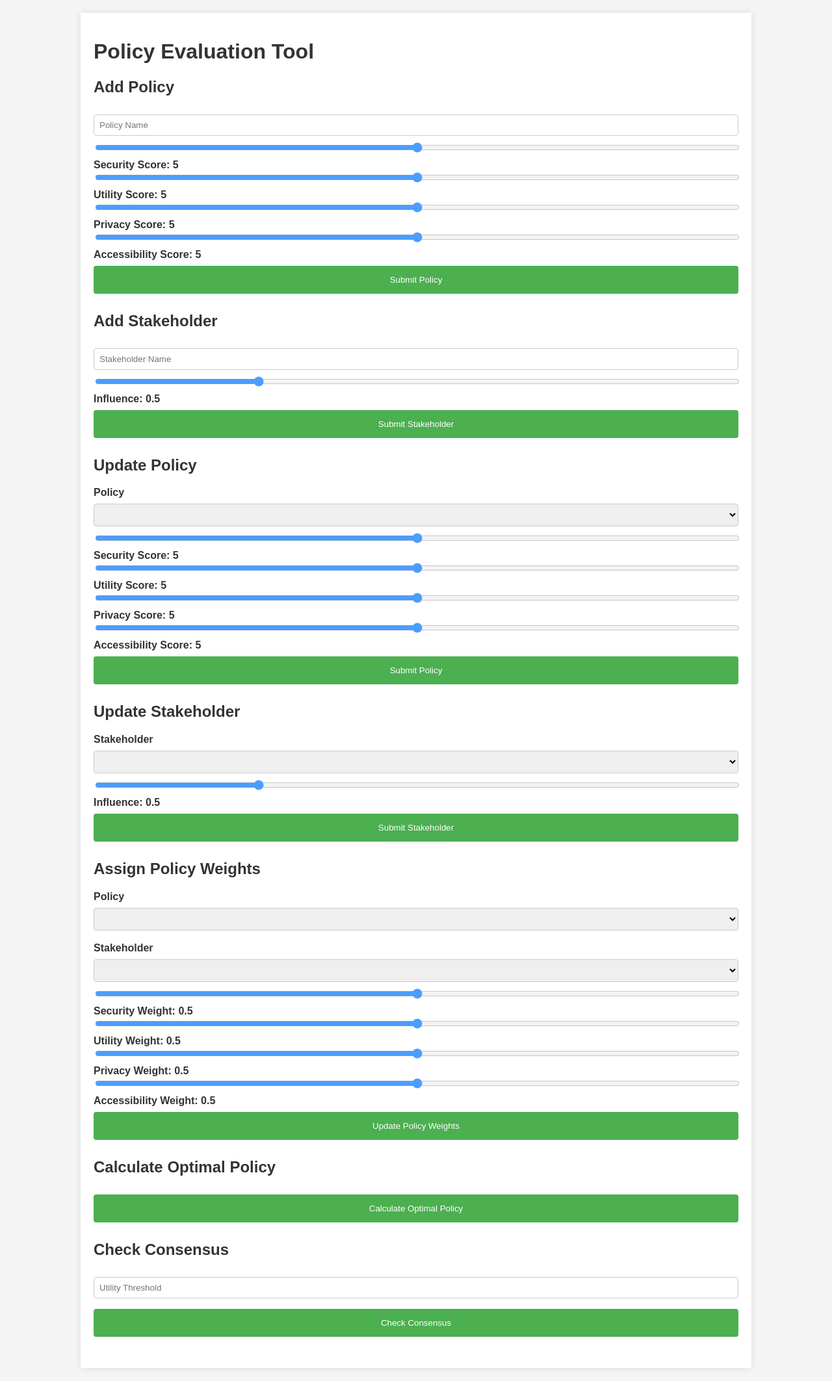
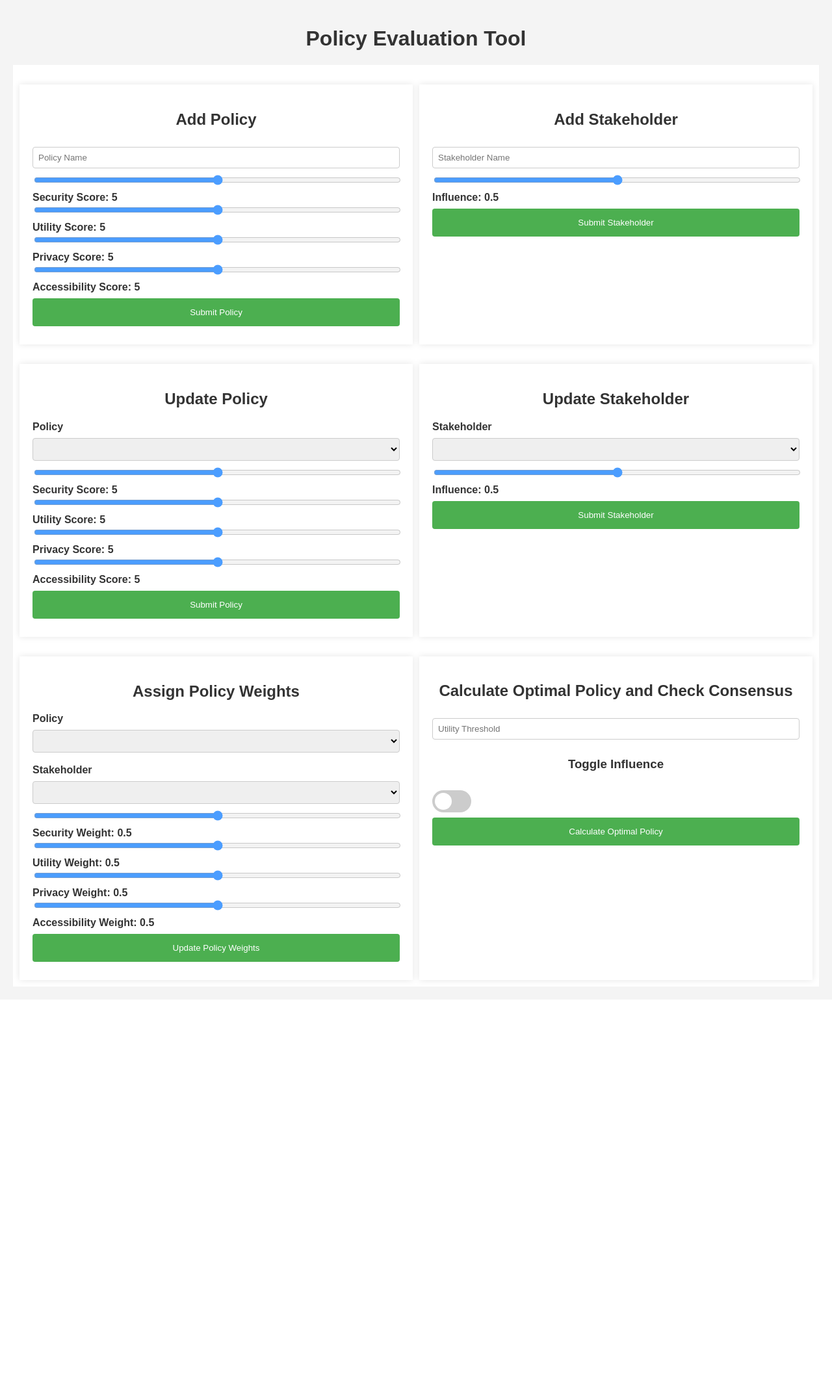
Before and after one commit to adityasissodiya/AccessControlPolicyNegotiationAlgorithm, a Flask app: template app/templates/index.html in a window 1280 px wide. Shown: the whole page at 65% size. After the commit the page ends 1480 px from the top, so only its background shows below. Run offline with Flask 3, Linux system fonts and the light colour scheme; the template is opened without the code that fills it, so the values that code supplies are empty.

Commit message:
adding influence toggle and utility threshold feature

```diff
--- a/app/routes.py
+++ b/app/routes.py
@@ -21,6 +21,26 @@ def get_policy_by_name(name):
         })
     else:
         return 'Policy not found', 404
+
+@app.route('/update/policy', methods=['POST'])
+def update_policy():
+    data = request.get_json()
+    if not data or 'policy_name' not in data or 'details' not in data:
+        return jsonify({'error': 'Missing policy name or details'}), 400
+
+    policy_name = data['policy_name']
+    policy = Policy.query.filter_by(name=policy_name).first()
+    if not policy:
+        return jsonify({'error': 'Policy not found'}), 404
+
+    try:
+        # Assuming 'details' is a dictionary with updated scores
+        policy.details = data['details']
+        db.session.commit()
+        return jsonify({'message': 'Policy updated successfully'}), 200
+    except Exception as e:
+        db.session.rollback()
+        return jsonify({'error': str(e)}), 500
 
 @app.route('/get/stakeholders', methods=['GET'])
 def get_stakeholders():
@@ -71,5 +91,126 @@ def add_weight():
     db.session.commit()
     return jsonify({'message': 'Weight added successfully'}), 201
 
+@app.route('/get/weight/<stakeholder_name>/<policy_name>', methods=['GET'])
+def get_weight(stakeholder_name, policy_name):
+    stakeholder = Stakeholder.query.filter_by(name=stakeholder_name).first()
+    if not stakeholder:
+        return jsonify({'error': 'Stakeholder not found'}), 404
+
+    policy = Policy.query.filter_by(name=policy_name).first()
+    if not policy:
+        return jsonify({'error': 'Policy not found'}), 404
+
+    weight_entry = Weight.query.filter_by(stakeholder_id=stakeholder.stakeholder_id, policy_id=policy.policy_id).first()
+    if weight_entry:
+        return jsonify({
+            'stakeholder': stakeholder_name,
+            'policy': policy_name,
+            'weights': weight_entry.weights  # Returning the JSONB data directly
+        })
+    else:
+        return jsonify({'error': 'No weights assigned by this stakeholder to this policy'}), 404
+
+@app.route('/update/weights', methods=['POST'])
+def update_weights():
+    if not request.json or 'policy_name' not in request.json or 'stakeholder_name' not in request.json or 'weights' not in request.json:
+        abort(400, description="Missing policy_name, stakeholder_name, or weights in request")
+
+    policy_name = request.json['policy_name']
+    stakeholder_name = request.json['stakeholder_name']
+    weights = request.json['weights']
+
+    # Fetch the policy and stakeholder by name
+    policy = Policy.query.filter_by(name=policy_name).first()
+    if not policy:
+        return jsonify({'error': f"Policy named '{policy_name}' not found"}), 404
+
+    stakeholder = Stakeholder.query.filter_by(name=stakeholder_name).first()
+    if not stakeholder:
+        return jsonify({'error': f"Stakeholder named '{stakeholder_name}' not found"}), 404
+
+    # Check if there is already an entry in the Weight table
+    weight_entry = Weight.query.filter_by(stakeholder_id=stakeholder.stakeholder_id, policy_id=policy.policy_id).first()
+    if weight_entry:
+        weight_entry.weights = weights
+        action = 'Updated'
+    else:
+        weight_entry = Weight(stakeholder_id=stakeholder.stakeholder_id, policy_id=policy.policy_id, weights=weights)
+        db.session.add(weight_entry)
+        action = 'Created'
+
+    db.session.commit()
+    return jsonify({'message': f'Weights {action} successfully'}), 201 if action == 'Created' else 200
+
+def fetch_all_policies_with_weights():
+    # Fetch all policies
+    policies = Policy.query.all()
+    policy_list = []
+    for policy in policies:
+        # Fetch weights related to the current policy
+        weights = Weight.query.filter_by(policy_id=policy.policy_id).all()
+        # Convert weights to a list of dictionaries showing stakeholder and weight
+        weights_list = [{'stakeholder_id': weight.stakeholder_id, 'weights': weight.weights} for weight in weights]
+        # Append policy details and associated weights
+        policy_list.append({
+            'policy_id': policy.policy_id,
+            'name': policy.name,
+            'details': policy.details,
+            'weights': weights_list
+        })
+    return policy_list
+
+
+def fetch_all_stakeholders_with_weights():
+    stakeholders = Stakeholder.query.all()
+    stakeholder_list = []
+    for stakeholder in stakeholders:
+        # Fetch weights related to the current stakeholder
+        weights_entries = Weight.query.filter_by(stakeholder_id=stakeholder.stakeholder_id).all()
+        # Prepare a list of all weight dictionaries for the current stakeholder
+        weights_list = [weight.weights for weight in weights_entries]  # Directly use the JSONB data
+        stakeholder_list.append({
+            'stakeholder_id': stakeholder.stakeholder_id,
+            'name': stakeholder.name,
+            'influence': stakeholder.influence,
+            'weights': weights_list  # This is now a list of dictionaries
+        })
+    return stakeholder_list
+
+@app.route('/calculate/optimal_policy', methods=['POST'])
+def calculate_optimal_policy():
+    data = request.get_json()
+    utility_threshold = float(data.get('utilityThreshold', 0.75))  # Default to 0.75 if not provided
+    alpha_enabled = data.get('alphaEnabled', True)  # Default to True if not provided
+
+    policies = fetch_all_policies_with_weights()
+    stakeholders = fetch_all_stakeholders_with_weights()
+
+    if not policies or not stakeholders:
+        return jsonify({'error': 'Missing policies or stakeholders'}), 400
+
+    alpha = {stakeholder['name']: stakeholder['influence'] for stakeholder in stakeholders} if alpha_enabled else None
+
+    # Calculate aggregate utilities
+    aggregate_utilities = calculate_aggregate_utility(policies, stakeholders, alpha)
+
+    # Find the optimal policy
+    optimal_policy_name, optimal_policy_score = find_optimal_policy(aggregate_utilities)
+
+    # Find the full policy details from the list using the optimal policy name
+    optimal_policy = next((policy for policy in policies if policy['name'] == optimal_policy_name), None)
+    if not optimal_policy:
+        return jsonify({'error': 'Optimal policy not found'}), 404
+
+    # Check for consensus
+    consensus, stakeholders_utilities = check_for_consensus(optimal_policy, stakeholders, utility_threshold)
+
+    return jsonify({
+        'optimal_policy': optimal_policy_name,
+        'optimal_policy_score': optimal_policy_score,
+        'consensus': consensus,
+        'stakeholders_utilities': stakeholders_utilities
+    })
+
 if __name__ == '__main__':
     app.run(debug=True)
--- a/app/static/style.css
+++ b/app/static/style.css
@@ -6,7 +6,18 @@ body {
     margin: 0;
     padding: 20px;
 }
-
+.grid-container {
+    display: grid;
+    grid-template-columns: repeat(auto-fit,  minmax(500px, 1fr));
+    gap: 10px;
+    background-color: #ffffff;
+    padding: 10px;
+}
+.grid-container > div {
+    background: white;
+    padding: 20px;
+    box-shadow: 0 0 10px rgba(0,0,0,0.1);
+}
 .container {
     width: 80%;
     margin: 0 auto;
@@ -17,6 +28,7 @@ body {
 
 h1, h2, h3 {
     color: #333;
+    text-align: center;
 }
 
 input[type="text"], input[type="number"], select, textarea {
@@ -89,3 +101,85 @@ label {
     padding: 10px;
     margin-top: 10px;
 }
+
+.switch {
+    position: relative;
+    display: inline-block;
+    width: 60px;
+    height: 34px;
+  }
+
+  .switch input {
+    opacity: 0;
+    width: 0;
+    height: 0;
+  }
+
+  .slider {
+    position: absolute;
+    cursor: pointer;
+    top: 0;
+    left: 0;
+    right: 0;.grid-container {
+        display: grid;
+        grid-template-columns: auto auto;
+        gap: 10px;
+        background-color: #2196F3;
+        padding: 10px;
+      }
+    bottom: 0;
+    background-color: #ccc;
+    -webkit-transition: .4s;
+    transition: .4s;
+  }
+
+  .slider:before {
+    position: absolute;
+    content: "";
+    height: 26px;
+    width: 26px;
+    left: 4px;
+    bottom: 4px;
+    background-color: white;
+    -webkit-transition: .4s;
+    transition: .4s;
+  }
+
+  input:checked + .slider {
+    background-color: #2196F3;
+  }
+
+  input:focus + .slider {
+    box-shadow: 0 0 1px #2196F3;
+  }
+
+  input:checked + .slider:before {
+    -webkit-transform: translateX(26px);
+    -ms-transform: translateX(26px);
+    transform: translateX(26px);
+  }
+
+  /* Rounded sliders */
+  .slider.round {
+    border-radius: 34px;
+  }
+
+  .slider.round:before {
+    border-radius: 50%;
+  }
+
+  .float-container {
+    width: 80%;
+    margin: 0 auto;
+    float: left;
+    background: white;
+    padding: 20px;
+    box-shadow: 0 0 10px rgba(0,0,0,0.1);
+}
+
+.float-child {
+    width: 50%;
+    float: left;
+    padding: 20px;
+    border: 2px solid rgb(0, 255, 242);
+}
--- a/app/templates/index.html
+++ b/app/templates/index.html
@@ -7,9 +7,9 @@
 <link rel="stylesheet" type="text/css" href="../static/style.css">
 </head>
 <body>
-<div class="container">
     <h1>Policy Evaluation Tool</h1>
-
+<div class="grid-container">
+<div>
     <h2>Add Policy</h2>
     <form id="policyForm">
         <input type="text" id="policyName" placeholder="Policy Name" required>
@@ -23,16 +23,20 @@
         <label for="addAccessibility">Accessibility Score: <span id="addAccessibilityValue">5</span></label>
         <button type="button" onclick="addPolicy()">Submit Policy</button>
     </form>
+</div>
 
+<div>
     <h2>Add Stakeholder</h2>
-        <form id="stakeholderForm">
-        <input type="text" id="stakeholderName" placeholder="Stakeholder Name" required>
-        <input type="range" id="addStakeholderInfluence" min="0" max="2" step="0.1" value="0.5" oninput="updateInfluenceValue()">
-        <label for="addStakeholderInfluence">Influence: <span id="addStakeholderInfluenceValue">0.5</span></label>
-        <button type="button" onclick="addStakeholder()">Submit Stakeholder</button>
+    <form id="stakeholderForm">
+    <input type="text" id="stakeholderName" placeholder="Stakeholder Name" required>
+    <input type="range" id="addStakeholderInfluence" min="0" max="2" step="0.1" value="1" oninput="updateInfluenceValue()">
+    <label for="addStakeholderInfluence">Influence: <span id="addStakeholderInfluenceValue">0.5</span></label>
+    <button type="button" onclick="addStakeholder()">Submit Stakeholder</button>
     </form>
 
+</div>
 
+<div  >
     <h2>Update Policy</h2>
     <form id="policyForm">
         <label for="policySelect">Policy</label>
@@ -49,57 +53,61 @@
         <label for="accessibility">Accessibility Score: <span id="accessibilityValue">5</span></label>
         <button type="button" onclick="updatePolicy()">Submit Policy</button>
     </form>
+</div>
 
-
+<div>
     <h2>Update Stakeholder</h2>
     <form id="stakeholderForm">
         <label for="stakeholderSelect">Stakeholder</label>
         <select id="stakeholderSelect" onchange="updateStakeholderForm()">
         <!-- Options will be populated dynamically from the database -->
         </select>
-        <input type="range" id="stakeholderInfluence" min="0" max="2" step="0.1" value="0.5" oninput="document.getElementById('stakeholderInfluenceValue').innerText = this.value.toFixed(1)">
+        <input type="range" id="stakeholderInfluence" min="0" max="2" step="0.1" value="1" oninput="document.getElementById('stakeholderInfluenceValue').innerText = this.value.toFixed(1)">
         <label for="stakeholderInfluence">Influence: <span id="stakeholderInfluenceValue">0.5</span></label>
         <button type="button" onclick="upDateStakeholder()">Submit Stakeholder</button>
     </form>
 
+</div>
 
-
+<div>
     <!-- Update Existing Policy -->
-    <div id="updatePolicyDiv">
+    <div id="assignPolicyDiv">
         <h2>Assign Policy Weights</h2>
-        <label for="policySelect">Policy</label>
-        <select id="policySelect">
+        <label for="assignPolicySelect">Policy</label>
+        <select id="assignPolicySelect">
             <!-- Options will be populated dynamically from the database -->
         </select>
-        <label for="stakeholderSelect">Stakeholder</label>
-        <select id="stakeholderSelect">
+        <label for="assignStakeholderSelect">Stakeholder</label>
+        <select id="assignStakeholderSelect">
             <!-- Options will be populated dynamically from the database -->
         </select>
-        <input type="range" id="stakeholderSecurity" min="0" max="1" step="0.1" value="0.5">
-        <label for="stakeholderSecurity">Security Weight: <span id="stakeholderSecurityValue">0.5</span></label>
-        <input type="range" id="stakeholderUtility" min="0" max="1" step="0.1" value="0.5">
-        <label for="stakeholderUtility">Utility Weight: <span id="stakeholderUtilityValue">0.5</span></label>
-        <input type="range" id="stakeholderPrivacy" min="0" max="1" step="0.1" value="0.5">
-        <label for="stakeholderPrivacy">Privacy Weight: <span id="stakeholderPrivacyValue">0.5</span></label>
-        <input type="range" id="stakeholderAccessibility" min="0" max="1" step="0.1" value="0.5">
-        <label for="stakeholderAccessibility">Accessibility Weight: <span id="stakeholderAccessibilityValue">0.5</span></label>
-        <form id="updatePolicyForm">
-            <!-- Inputs to update the selected policy; values populated dynamically -->
+        <input type="range" id="securityWeightAssign" min="0" max="1" step="0.1" value="0.5" oninput="document.getElementById('securityWeightValue').innerText = this.value;">
+        <label for="securityWeightAssign">Security Weight: <span id="securityWeightValue">0.5</span></label>
+        <input type="range" id="utilityWeightAssign" min="0" max="1" step="0.1" value="0.5" oninput="document.getElementById('utilityWeightValue').innerText = this.value;">
+        <label for="utilityWeightAssign">Utility Weight: <span id="utilityWeightValue">0.5</span></label>
+        <input type="range" id="privacyWeightAssign" min="0" max="1" step="0.1" value="0.5" oninput="document.getElementById('privacyWeightValue').innerText = this.value;">
+        <label for="privacyWeightAssign">Privacy Weight: <span id="privacyWeightValue">0.5</span></label>
+        <input type="range" id="accessibilityWeightAssign" min="0" max="1" step="0.1" value="0.5" oninput="document.getElementById('accessibilityWeightValue').innerText = this.value;">
+        <label for="accessibilityWeightAssign">Accessibility Weight: <span id="accessibilityWeightValue">0.5</span></label>
+        <form id="updateWeightsForm">
             <button type="button" onclick="updatePolicyWithStakeholderWeights()">Update Policy Weights</button>
         </form>
     </div>
+</div>
 
+<div>
+    <h2>Calculate Optimal Policy and Check Consensus</h2>
+    <input type="number" id="utilityThreshold" placeholder="Utility Threshold" required>
+    <h3>Toggle Influence</h3>
+    <label for="alphaToggle" class="switch">
+    <input type="checkbox" id="alphaToggle">
+    <span class="slider round"></span>
+    </label>
 
-    <h2>Calculate Optimal Policy</h2>
     <button onclick="calculateOptimal()">Calculate Optimal Policy</button>
     <div id="optimalPolicyResult"></div>
-
-    <h2>Check Consensus</h2>
-    <input type="number" id="utilityThreshold" placeholder="Utility Threshold" required>
-    <button onclick="checkConsensus()">Check Consensus</button>
-    <div id="consensusResult"></div>
-
 </div>
 <script src="../static/script.js"></script>
+</div>
 </body>
 </html>
```
Also changed, not shown: app/logic.py (+4 -3 lines), app/static/script.js (+172 -0 lines), figures/indexHtmlScreenshot.png (added).
